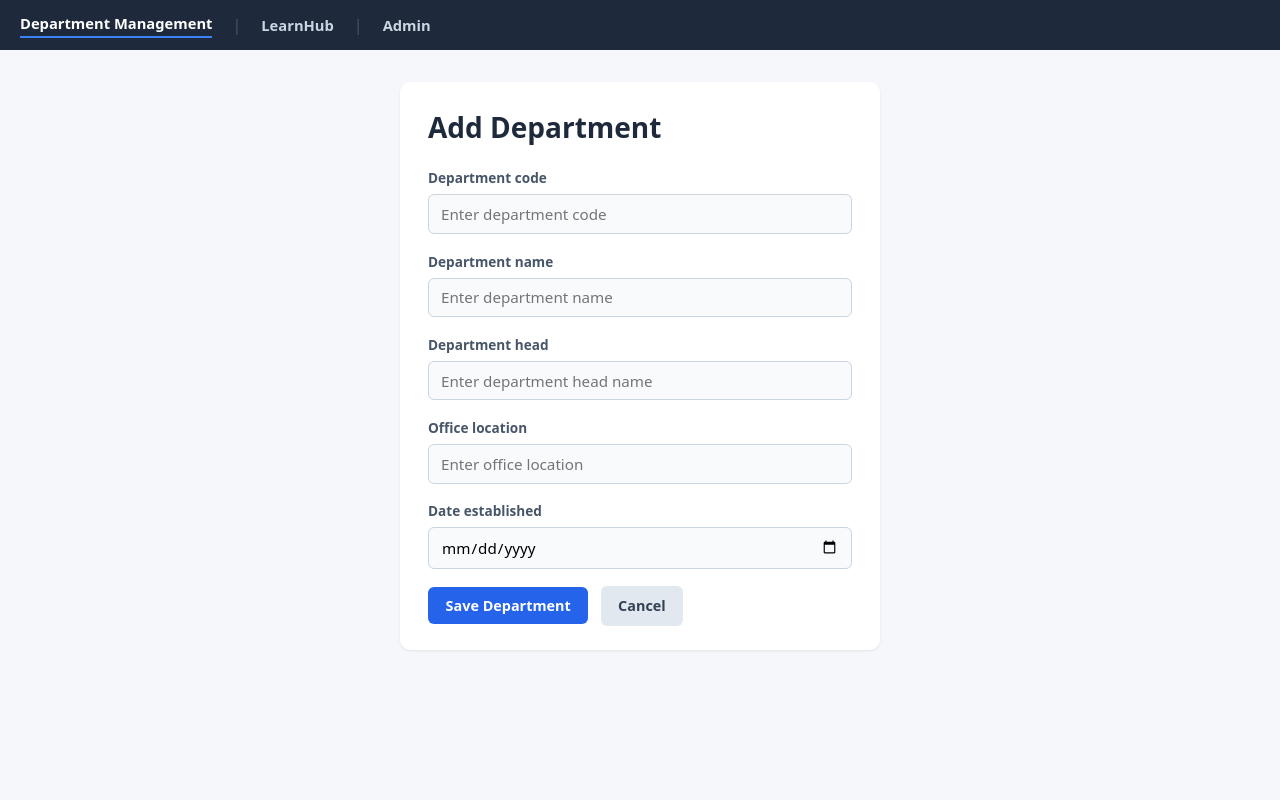
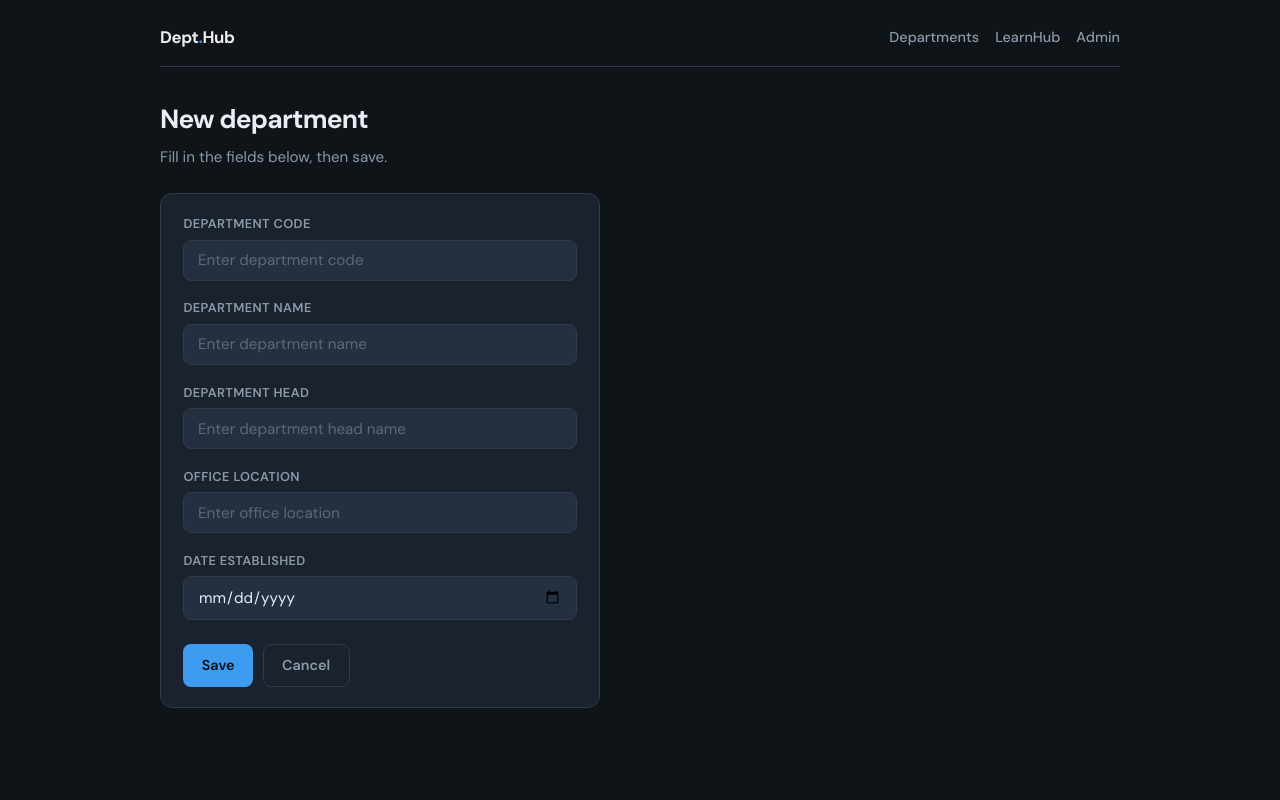
Before and after one commit to irincovictor-cmd/djangoFileTTH, a Django app: page /departments/add/ in a window 1280 px wide. Run offline with Django 5.2, Linux system fonts and the light colour scheme.

Commit message:
Restyle department_management UI (distinct from lab reference)

```diff
--- a/api/templates/department_management/base.html
+++ b/api/templates/department_management/base.html
@@ -3,136 +3,237 @@
 <head>
   <meta charset="UTF-8">
   <meta name="viewport" content="width=device-width, initial-scale=1.0">
-  <title>{% block title %}Department Management{% endblock %}</title>
+  <title>{% block title %}Departments{% endblock %}</title>
+  <link rel="preconnect" href="https://fonts.googleapis.com">
+  <link rel="preconnect" href="https://fonts.gstatic.com" crossorigin>
+  <link href="https://fonts.googleapis.com/css2?family=DM+Sans:wght@400;500;600;700&family=IBM+Plex+Mono:wght@500&display=swap" rel="stylesheet">
   <style>
+    :root {
+      --bg: #0f1419;
+      --surface: #1a222d;
+      --surface-2: #243040;
+      --border: #2e3a4a;
+      --text: #e8eef4;
+      --muted: #8b9aab;
+      --accent: #3d9cf0;
+      --accent-dim: rgba(61, 156, 240, 0.15);
+      --danger: #f07178;
+      --ok: #7fd99a;
+      --radius: 12px;
+    }
     * { box-sizing: border-box; margin: 0; padding: 0; }
     body {
-      font-family: system-ui, -apple-system, 'Segoe UI', Roboto, sans-serif;
-      background: #f5f7fa;
-      color: #1e293b;
-      line-height: 1.5;
+      font-family: 'DM Sans', system-ui, sans-serif;
+      background: var(--bg);
+      color: var(--text);
       min-height: 100vh;
+      line-height: 1.55;
     }
-    .top-nav {
-      background: #1e293b;
-      padding: 0.75rem 1.25rem;
+    .shell { max-width: 1000px; margin: 0 auto; padding: 1.5rem 1.25rem 3rem; }
+    .topbar {
       display: flex;
       flex-wrap: wrap;
       align-items: center;
-      gap: 0.35rem 1.25rem;
+      justify-content: space-between;
+      gap: 1rem;
+      margin-bottom: 2rem;
+      padding-bottom: 1rem;
+      border-bottom: 1px solid var(--border);
     }
-    .top-nav a {
-      color: #cbd5e1;
+    .brand {
+      font-weight: 700;
+      font-size: 1.05rem;
+      letter-spacing: -0.02em;
+      color: var(--text);
       text-decoration: none;
-      font-weight: 600;
-      font-size: 0.92rem;
     }
-    .top-nav a:hover { color: #fff; }
-    .top-nav a.active { color: #fff; border-bottom: 2px solid #3b82f6; padding-bottom: 0.15rem; }
-    .top-nav .sep { color: #475569; }
-    .container { max-width: 960px; margin: 0 auto; padding: 2rem 1rem; }
-    h1 { font-size: 1.75rem; font-weight: 700; margin-bottom: 0.35rem; }
-    .subtitle { color: #64748b; margin-bottom: 1.5rem; font-size: 0.95rem; }
+    .brand span { color: var(--accent); }
+    .top-links { display: flex; gap: 1rem; flex-wrap: wrap; }
+    .top-links a {
+      color: var(--muted);
+      text-decoration: none;
+      font-size: 0.9rem;
+      font-weight: 500;
+    }
+    .top-links a:hover { color: var(--accent); }
+    h1 {
+      font-size: 1.65rem;
+      font-weight: 700;
+      letter-spacing: -0.03em;
+      margin-bottom: 0.35rem;
+    }
+    .lede { color: var(--muted); margin-bottom: 1.5rem; font-size: 0.95rem; }
     .btn {
-      display: inline-block;
-      padding: 0.55rem 1.1rem;
-      border-radius: 6px;
+      display: inline-flex;
+      align-items: center;
+      gap: 0.4rem;
+      padding: 0.6rem 1.15rem;
+      border-radius: 8px;
       font-weight: 600;
       font-size: 0.9rem;
       text-decoration: none;
       border: none;
       cursor: pointer;
       font-family: inherit;
+      transition: background 0.15s, transform 0.1s;
     }
-    .btn-primary { background: #2563eb; color: #fff; }
-    .btn-primary:hover { background: #1d4ed8; }
-    .btn-link { color: #2563eb; background: none; padding: 0; font-weight: 500; }
-    .btn-link:hover { text-decoration: underline; }
-    .btn-danger { color: #dc2626; background: none; padding: 0; font-weight: 500; }
-    .btn-danger:hover { text-decoration: underline; }
-    .btn-secondary {
-      background: #e2e8f0; color: #334155; margin-left: 0.5rem;
+    .btn:active { transform: scale(0.98); }
+    .btn-accent {
+      background: var(--accent);
+      color: #0a1018;
     }
-    .btn-secondary:hover { background: #cbd5e1; }
-    .card {
-      background: #fff;
-      border-radius: 10px;
-      box-shadow: 0 1px 3px rgba(0,0,0,0.08);
-      padding: 1.5rem 1.75rem;
-      margin-top: 1rem;
+    .btn-accent:hover { background: #5aaff5; }
+    .btn-ghost {
+      background: transparent;
+      color: var(--muted);
+      border: 1px solid var(--border);
+    }
+    .btn-ghost:hover { color: var(--text); border-color: var(--muted); }
+    .btn-danger-solid {
+      background: var(--danger);
+      color: #1a0a0c;
+    }
+    .panel {
+      background: var(--surface);
+      border: 1px solid var(--border);
+      border-radius: var(--radius);
+      padding: 1.25rem 1.4rem;
+      margin-top: 1.25rem;
     }
     .flash {
-      background: #d1fae5;
-      color: #065f46;
+      background: var(--accent-dim);
+      border: 1px solid rgba(61, 156, 240, 0.35);
+      color: var(--ok);
       border-radius: 8px;
       padding: 0.75rem 1rem;
-      margin: 1rem 0;
-      font-size: 0.95rem;
+      margin-bottom: 1rem;
+      font-size: 0.92rem;
     }
-    .flash-error { background: #fee2e2; color: #991b1b; }
-    table { width: 100%; border-collapse: collapse; margin-top: 0.75rem; }
+    .flash-error {
+      color: var(--danger);
+      border-color: rgba(240, 113, 120, 0.4);
+      background: rgba(240, 113, 120, 0.1);
+    }
+    .toolbar {
+      display: flex;
+      flex-wrap: wrap;
+      gap: 0.6rem;
+      align-items: center;
+      margin-bottom: 1rem;
+    }
+    .toolbar input[type="text"] {
+      flex: 1;
+      min-width: 180px;
+      padding: 0.55rem 0.85rem;
+      border-radius: 8px;
+      border: 1px solid var(--border);
+      background: var(--surface-2);
+      color: var(--text);
+      font-family: inherit;
+      font-size: 0.9rem;
+    }
+    .toolbar input:focus {
+      outline: none;
+      border-color: var(--accent);
+    }
+    .meta { font-size: 0.85rem; color: var(--muted); margin-bottom: 0.75rem; }
+    table { width: 100%; border-collapse: collapse; }
     th, td {
       text-align: left;
-      padding: 0.75rem 0.6rem;
-      border-bottom: 1px solid #e2e8f0;
-      font-size: 0.92rem;
+      padding: 0.7rem 0.5rem;
+      border-bottom: 1px solid var(--border);
+      font-size: 0.9rem;
     }
-    th { color: #64748b; font-weight: 600; font-size: 0.85rem; }
-    .search-row { display: flex; flex-wrap: wrap; gap: 0.5rem; align-items: center; margin: 1rem 0; }
-    .search-row input[type="text"] {
-      padding: 0.5rem 0.75rem;
-      border: 1px solid #cbd5e1;
-      border-radius: 6px;
-      font-size: 0.9rem;
-      min-width: 220px;
+    th {
+      color: var(--muted);
+      font-weight: 600;
+      font-size: 0.75rem;
+      text-transform: uppercase;
+      letter-spacing: 0.04em;
     }
-    .form-group { margin-bottom: 1.1rem; }
-    .form-group label {
+    td code {
+      font-family: 'IBM Plex Mono', monospace;
+      font-size: 0.82rem;
+      color: var(--accent);
+    }
+    .row-actions { display: flex; gap: 0.65rem; flex-wrap: wrap; }
+    .row-actions a {
+      color: var(--accent);
+      text-decoration: none;
+      font-size: 0.85rem;
+      font-weight: 500;
+    }
+    .row-actions a.danger { color: var(--danger); }
+    .row-actions a:hover { text-decoration: underline; }
+    .form-wrap { max-width: 440px; }
+    .field { margin-bottom: 1.1rem; }
+    .field label {
       display: block;
-      font-size: 0.85rem;
+      font-size: 0.8rem;
       font-weight: 600;
-      color: #475569;
+      color: var(--muted);
       margin-bottom: 0.35rem;
+      text-transform: uppercase;
+      letter-spacing: 0.03em;
     }
     .form-control {
       width: 100%;
-      padding: 0.55rem 0.75rem;
-      border: 1px solid #cbd5e1;
-      border-radius: 6px;
+      padding: 0.6rem 0.85rem;
+      border-radius: 8px;
+      border: 1px solid var(--border);
+      background: var(--surface-2);
+      color: var(--text);
+      font-family: inherit;
       font-size: 0.95rem;
-      font-family: inherit;
-      background: #f8fafc;
     }
     .form-control:focus {
       outline: none;
-      border-color: #2563eb;
-      background: #fff;
+      border-color: var(--accent);
+      box-shadow: 0 0 0 3px var(--accent-dim);
     }
-    .detail-row {
-      padding: 0.75rem 0;
-      border-bottom: 1px solid #e2e8f0;
+    .form-control::placeholder { color: #5a6a7a; }
+    .field-error { color: var(--danger); font-size: 0.82rem; margin-top: 0.3rem; }
+    .form-actions { display: flex; flex-wrap: wrap; gap: 0.6rem; margin-top: 1.5rem; }
+    .detail-grid { display: grid; gap: 0; }
+    .detail-item {
+      display: grid;
+      grid-template-columns: 140px 1fr;
+      gap: 0.75rem;
+      padding: 0.85rem 0;
+      border-bottom: 1px solid var(--border);
       font-size: 0.95rem;
     }
-    .detail-row strong { color: #475569; min-width: 140px; display: inline-block; }
-    .actions a { margin-right: 0.65rem; }
-    .count { color: #64748b; font-size: 0.9rem; margin-bottom: 0.5rem; }
-    .form-card { max-width: 480px; margin: 0 auto; }
+    .detail-item .k {
+      color: var(--muted);
+      font-size: 0.8rem;
+      font-weight: 600;
+      text-transform: uppercase;
+      letter-spacing: 0.03em;
+    }
+    @media (max-width: 560px) {
+      .detail-item { grid-template-columns: 1fr; gap: 0.2rem; }
+      th:nth-child(4), td:nth-child(4),
+      th:nth-child(5), td:nth-child(5) { display: none; }
+    }
   </style>
 </head>
 <body>
-  <nav class="top-nav">
-    <a href="{% url 'department_list' %}" class="active">Department Management</a>
-    <span class="sep">|</span>
-    <a href="{% url 'home' %}">LearnHub</a>
-    <span class="sep">|</span>
-    <a href="/admin/">Admin</a>
-  </nav>
-  <div class="container">
+  <div class="shell">
+    <header class="topbar">
+      <a href="{% url 'department_list' %}" class="brand">Dept<span>.</span>Hub</a>
+      <nav class="top-links">
+        <a href="{% url 'department_list' %}">Departments</a>
+        <a href="{% url 'home' %}">LearnHub</a>
+        <a href="/admin/">Admin</a>
+      </nav>
+    </header>
+
     {% if messages %}
       {% for message in messages %}
       <div class="flash {% if message.tags == 'error' %}flash-error{% endif %}">{{ message }}</div>
       {% endfor %}
     {% endif %}
+
     {% block content %}{% endblock %}
   </div>
 </body>
--- a/api/templates/department_management/create.html
+++ b/api/templates/department_management/create.html
@@ -1,21 +1,27 @@
 {% extends 'department_management/base.html' %}
 
-{% block title %}Add Department{% endblock %}
+{% block title %}New department{% endblock %}
 
 {% block content %}
-<div class="card form-card">
-  <h1>Add Department</h1>
-  <form method="post" style="margin-top: 1.25rem;">
+<div class="form-wrap">
+  <h1>New department</h1>
+  <p class="lede">Fill in the fields below, then save.</p>
+
+  <div class="panel">
+    <form method="post">
       {% csrf_token %}
       {% for field in form %}
-    <div class="form-group">
+      <div class="field">
         <label for="{{ field.id_for_label }}">{{ field.label }}</label>
         {{ field }}
-      {% if field.errors %}<div style="color:#dc2626;font-size:0.85rem;">{{ field.errors }}</div>{% endif %}
+        {% if field.errors %}<div class="field-error">{{ field.errors }}</div>{% endif %}
       </div>
       {% endfor %}
-    <button type="submit" class="btn btn-primary">Save Department</button>
-    <a href="{% url 'department_list' %}" class="btn btn-secondary">Cancel</a>
+      <div class="form-actions">
+        <button type="submit" class="btn btn-accent">Save</button>
+        <a href="{% url 'department_list' %}" class="btn btn-ghost">Cancel</a>
+      </div>
     </form>
   </div>
+</div>
 {% endblock %}
```
Also changed, not shown: api/templates/department_management/delete.html (+17 -12 lines), api/templates/department_management/detail.html (+18 -13 lines), api/templates/department_management/edit.html (+14 -8 lines), api/templates/department_management/index.html (+24 -22 lines). Lines whose indentation alone changed are shown as unchanged.
